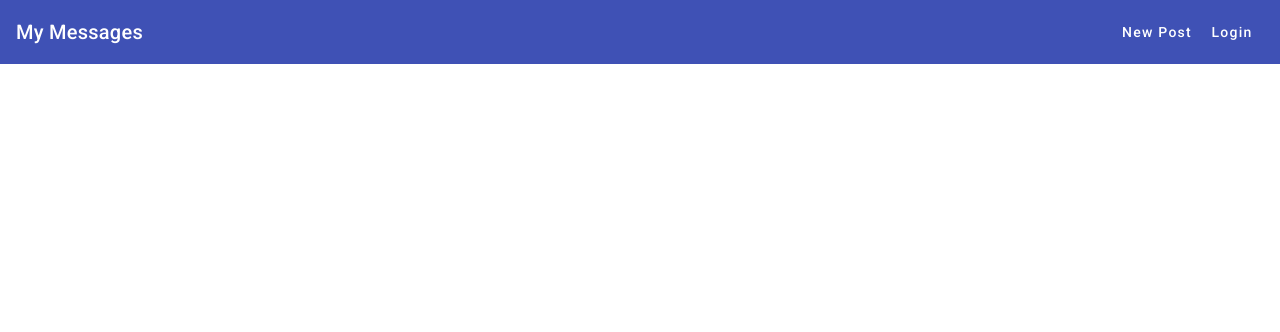
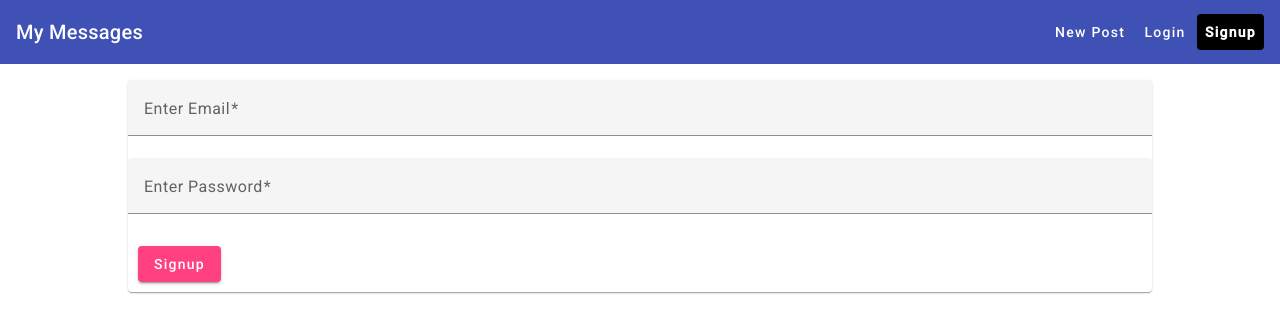
Before and after one commit to AvishkaUmesh/MEAN-Blog-App, an Angular app: page /signup in a window 1280 px wide. Before the commit this address led to /. Shown: the top 332 px of the page. Built offline with nearby package versions, Linux system fonts and the light colour scheme.

Commit message:
added signup screen

```diff
--- a/src/app/app-routing.module.ts
+++ b/src/app/app-routing.module.ts
@@ -1,6 +1,7 @@
 import { NgModule } from '@angular/core';
 import { RouterModule, Routes } from '@angular/router';
 import { LoginComponent } from './auth/login/login.component';
+import { SignupComponent } from './auth/signup/signup.component';
 import { PostCreateComponent } from './posts/post-create/post-create.component';
 import { PostListComponent } from './posts/post-list/post-list.component';
 
@@ -18,6 +19,10 @@ const routes: Routes = [
     path: 'login',
     component: LoginComponent,
   },
+  {
+    path: 'signup',
+    component: SignupComponent,
+  },
 ];
 
 @NgModule({
--- a/src/app/auth/login/login.component.html
+++ b/src/app/auth/login/login.component.html
@@ -3,7 +3,7 @@
 
   <form (submit)="onLogin(loginForm)" #loginForm="ngForm" *ngIf="!isLoading">
     <mat-form-field>
-      <mat-label>Enter Post Title</mat-label>
+      <mat-label>Enter Email</mat-label>
       <input
         matInput
         ngModel
@@ -20,7 +20,7 @@
     </mat-form-field>
 
     <mat-form-field>
-      <mat-label>Enter Post Content</mat-label>
+      <mat-label>Enter Password</mat-label>
       <input
         matInput
         ngModel
--- a/src/app/auth/signup/signup.component.css
+++ b/src/app/auth/signup/signup.component.css
@@ -0,0 +1,11 @@
+mat-form-field {
+  width: 100%;
+}
+
+button {
+  margin: 10px;
+}
+
+mat-spinner {
+  margin: auto;
+}
--- a/src/app/auth/signup/signup.component.html
+++ b/src/app/auth/signup/signup.component.html
@@ -1 +1,40 @@
-<p>signup works!</p>
+<mat-card>
+  <mat-spinner *ngIf="isLoading"></mat-spinner>
+
+  <form (submit)="onSignup(loginForm)" #loginForm="ngForm" *ngIf="!isLoading">
+    <mat-form-field>
+      <mat-label>Enter Email</mat-label>
+      <input
+        matInput
+        ngModel
+        type="email"
+        name="email"
+        placeholder="Email"
+        #emailInput="ngModel"
+        required
+        email
+      />
+      <mat-error *ngIf="emailInput.invalid && emailInput.touched"
+        >Please enter a valid email!</mat-error
+      >
+    </mat-form-field>
+
+    <mat-form-field>
+      <mat-label>Enter Password</mat-label>
+      <input
+        matInput
+        ngModel
+        type="password"
+        name="password"
+        placeholder="Password"
+        #passwordInput="ngModel"
+        required
+      />
+      <mat-error *ngIf="passwordInput.invalid && passwordInput.touched"
+        >Please enter a valid password!</mat-error
+      >
+    </mat-form-field>
+
+    <button mat-raised-button color="accent" type="submit">Signup</button>
+  </form>
+</mat-card>
--- a/src/app/auth/signup/signup.component.ts
+++ b/src/app/auth/signup/signup.component.ts
@@ -1,10 +1,15 @@
 import { Component } from '@angular/core';
+import { NgForm } from '@angular/forms';
 
 @Component({
   selector: 'app-signup',
   templateUrl: './signup.component.html',
-  styleUrls: ['./signup.component.css']
+  styleUrls: ['./signup.component.css'],
 })
 export class SignupComponent {
+  isLoading = false;
 
+  onSignup(form: NgForm) {
+    console.log(form.value);
+  }
 }
--- a/src/app/header/header.component.html
+++ b/src/app/header/header.component.html
@@ -21,6 +21,15 @@
           >Login</a
         >
       </li>
+      <li>
+        <a
+          mat-button
+          routerLink="/signup"
+          routerLinkActive="active"
+          [routerLinkActiveOptions]="{ exact: true }"
+          >Signup</a
+        >
+      </li>
     </ul></span
   >
 </mat-toolbar>
```
